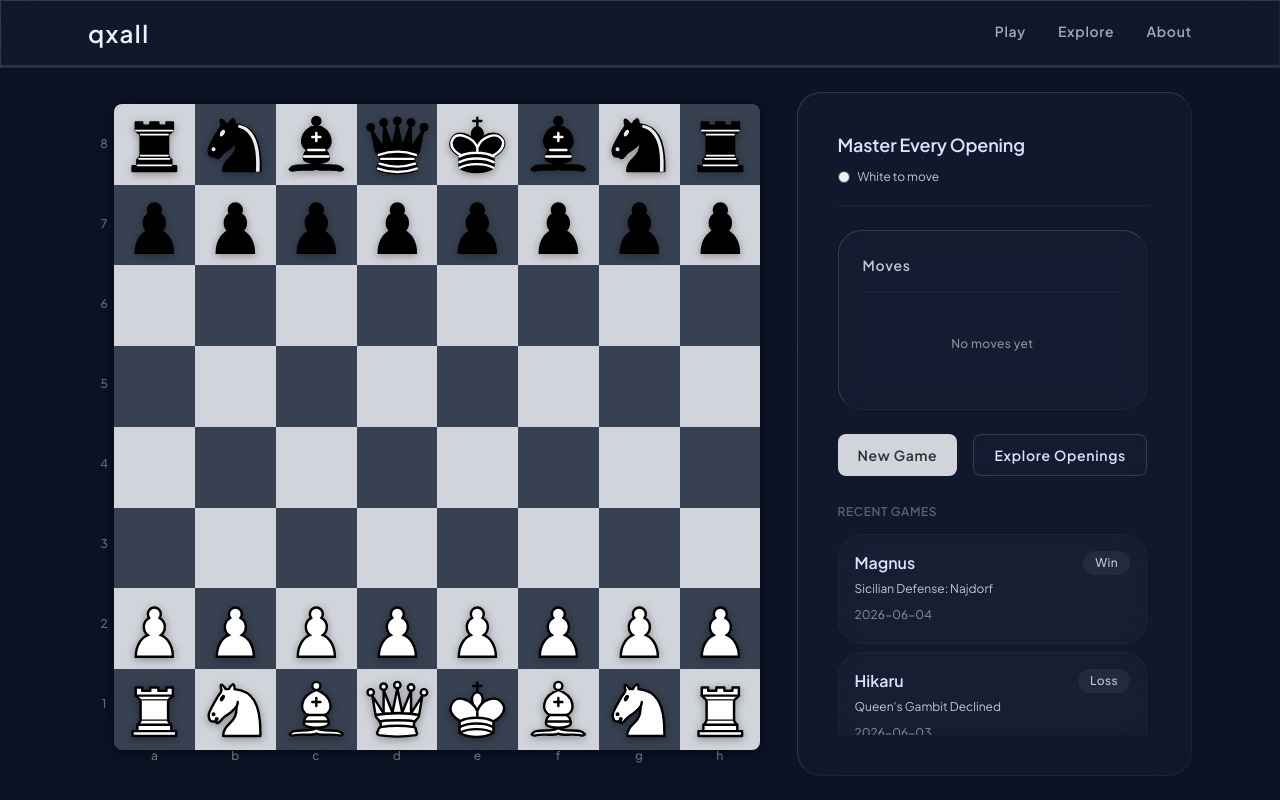
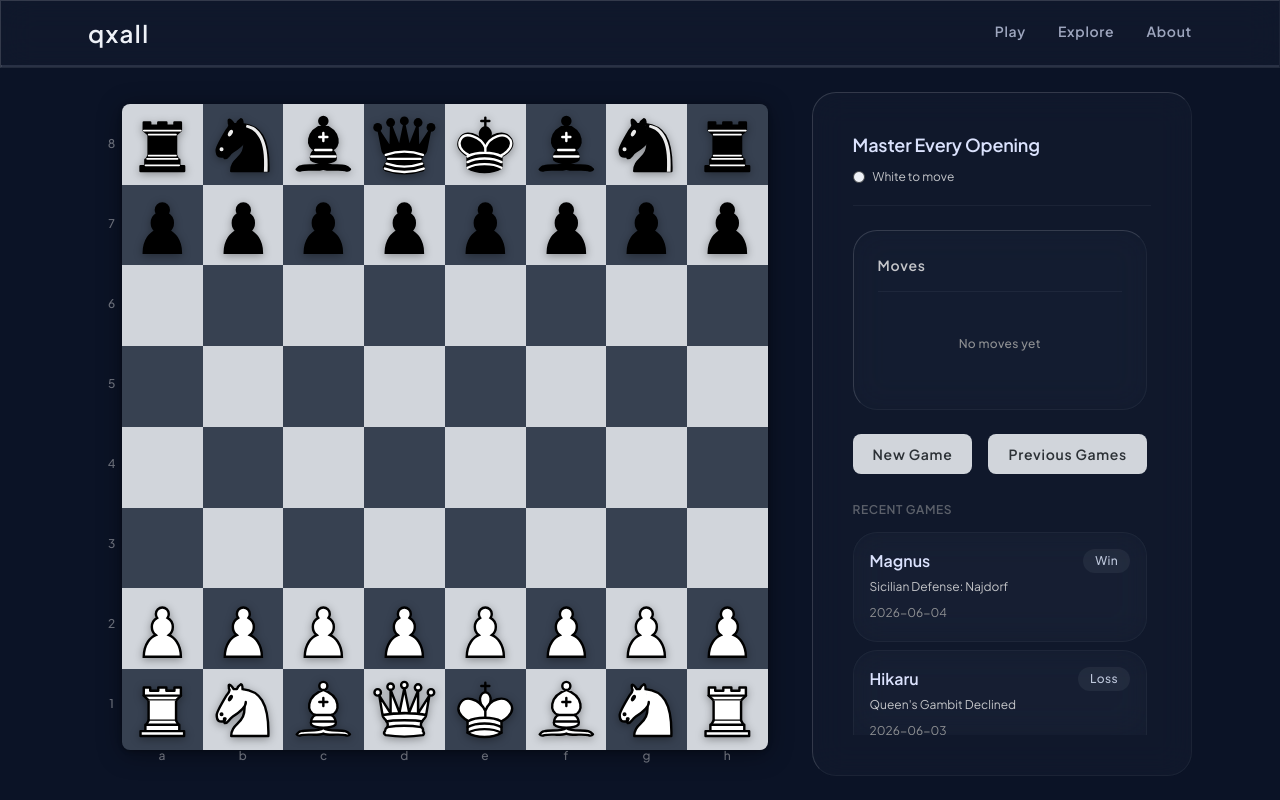
Before and after one commit to done-n-dusted/qxall, a React (Vite) app in the folder packages/frontend/: page /play in a window 1280 px wide. Built offline with nearby package versions, Linux system fonts and the light colour scheme.

Commit message:
feat: add showHistory state and update buttons on PlayPage

```diff
--- a/packages/frontend/src/pages/PlayPage/PlayPage.tsx
+++ b/packages/frontend/src/pages/PlayPage/PlayPage.tsx
@@ -1,3 +1,4 @@
+import { useState } from 'react';
 import { ChessBoard, useBoardState, MoveList, Button, GlassCard, Chip } from '../../components';
 import './PlayPage.css';
 
@@ -37,6 +38,25 @@ export function PlayPage() {
   const statusText = getStatusText(boardState);
   const isGameOver = boardState.isCheckmate || boardState.isStalemate || boardState.isDraw;
 
+  const [showHistory, setShowHistory] = useState(false);
+  const [prevHistoryLength, setPrevHistoryLength] = useState(boardState.moveHistory.length);
+
+  if (boardState.moveHistory.length !== prevHistoryLength) {
+    setPrevHistoryLength(boardState.moveHistory.length);
+    if (boardState.moveHistory.length > 0) {
+      setShowHistory(false);
+    }
+  }
+
+  const isGameActive = boardState.moveHistory.length > 0;
+  const shouldShowHistory = !isGameActive || showHistory;
+  const shouldShowMoves = isGameActive && !showHistory;
+
+  const handleNewGame = () => {
+    boardState.reset();
+    setShowHistory(false);
+  };
+
   return (
     <div className="play-page">
       <div className="play-page__grid">
@@ -69,6 +89,10 @@ export function PlayPage() {
             <div className="play-page__content-scrollable">
               {/* Move List */}
               <div className="play-page__section">
+                <div className={[
+                  'play-page__moves-wrapper',
+                  shouldShowMoves ? 'play-page__moves-wrapper--expanded' : 'play-page__moves-wrapper--collapsed'
+                ].join(' ')}>
                   <div className="play-page__moves">
                     <MoveList
                       moves={boardState.moveHistory}
@@ -80,22 +104,30 @@ export function PlayPage() {
                     />
                   </div>
                 </div>
+              </div>
 
               {/* Quick-Start Actions */}
               <div className="play-page__actions">
                 <Button
                   variant="primary"
-                  onClick={() => boardState.reset()}
+                  onClick={handleNewGame}
                 >
                   {isGameOver ? 'Play Again' : 'New Game'}
                 </Button>
-                <Button variant="secondary" onClick={() => boardState.reset()}>
-                  Explore Openings
+                <Button
+                  variant={shouldShowHistory ? 'primary' : 'secondary'}
+                  onClick={() => setShowHistory(prev => !prev)}
+                >
+                  {isGameActive && showHistory ? 'Show Moves' : 'Previous Games'}
                 </Button>
               </div>
 
               {/* Recent Games */}
-              <div className="play-page__section">
+              <div className={[
+                'play-page__section',
+                'play-page__history-wrapper',
+                shouldShowHistory ? 'play-page__history-wrapper--expanded' : 'play-page__history-wrapper--collapsed'
+              ].join(' ')}>
                 <h3 className="play-page__section-title">Recent Games</h3>
                 <div className="play-page__recent-list">
                   {RECENT_GAMES.map((game) => (
```
Lines whose indentation alone changed are shown as unchanged.
